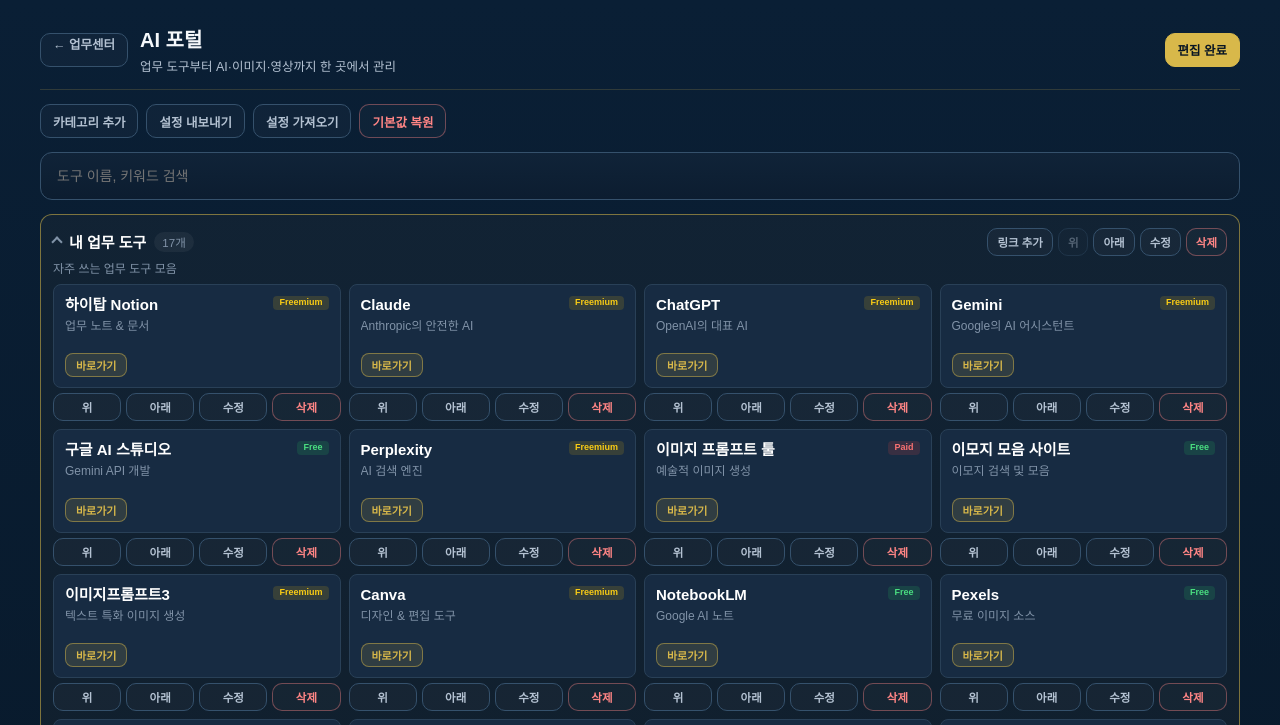
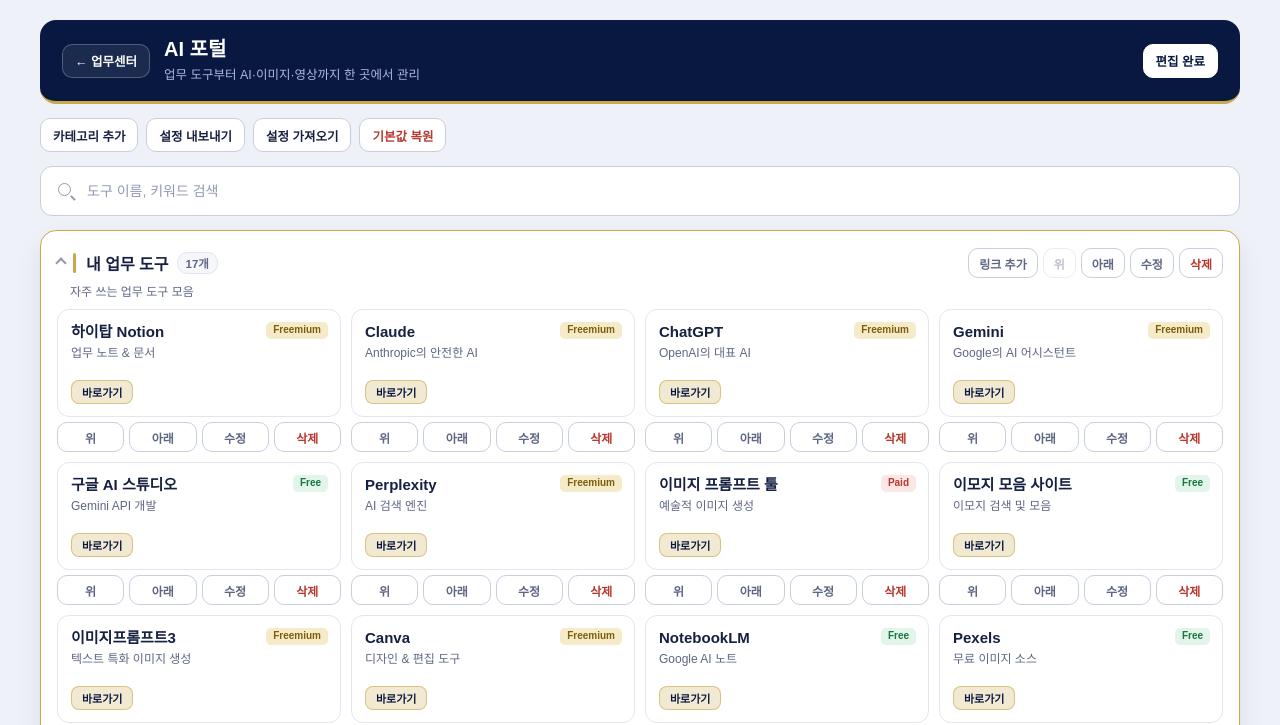
Before and after one commit to hitoputube-creator/hitop-ai-workcenter, a plain HTML site: page ai-portal.html in a window 1280 px wide. Both pictures are taken after a click on the button "편집 모드". Shown: the top 725 px of the page. Drawn offline with Linux system fonts and the light colour scheme.

Commit message:
AI 포털 화이트모드 적용 (업무센터 홈 스타일)

```diff
--- a/ai-portal.html
+++ b/ai-portal.html
@@ -6,78 +6,92 @@
 <title>AI 포털 - 하이탑 AI 업무센터</title>
 <link rel="icon" href="favicon.ico" type="image/x-icon">
 <style>
-:root{--bg:#071625;--panel:#101f32;--card:#172b42;--card2:#1b324c;--line:#294057;--line2:#35516c;--txt:#f5f8fb;--sub:#b4c2d2;--muted:#8193a8;--gold:#d8b84a;--gold2:rgba(216,184,74,.13);--blue:#5f9fd8;--blue2:rgba(95,159,216,.14);--danger:#ff8585}
+:root{--navy-deep:#081840;--navy:#0A1F5C;--gold:#C9A84C;--gold-tint:#F2E9D2;--bg:#EEF1F7;--surface:#FFFFFF;--surface-2:#F6F7FB;--line:#E1E5EF;--line-strong:#C7CEDE;--ink:#162041;--mist:#5E6684;--mist-2:#9199B2;--danger:#B6392F;--r-s:8px;--r-m:12px;--r-l:16px;--shadow:0 1px 2px rgba(10,22,60,.05),0 12px 28px rgba(10,22,60,.07)}
 *{box-sizing:border-box}
-body{margin:0;background:linear-gradient(180deg,#0a1f35 0%,var(--bg) 48%,#06131f 100%);color:var(--txt);font-family:Pretendard,"Noto Sans KR","Apple SD Gothic Neo",Arial,sans-serif;overflow-x:hidden}
+html{min-height:100%;background:var(--bg);overflow-x:hidden;color-scheme:light}
+body{min-height:100vh;margin:0;background:var(--bg);color:var(--ink);font-family:Pretendard,"Noto Sans KR","Malgun Gothic","Apple SD Gothic Neo",Arial,sans-serif;overflow-x:hidden;letter-spacing:0}
 button,input,select,textarea{font:inherit;color:inherit}
 a{color:inherit;text-decoration:none}
+:focus-visible{outline:2px solid var(--gold);outline-offset:2px}
+@media(prefers-reduced-motion:reduce){*{transition:none!important;animation:none!important}}
 .shell{width:min(1200px,calc(100% - 48px));margin:auto;padding:14px 0 32px;display:flex;flex-direction:column;gap:14px}
-.top{display:flex;justify-content:space-between;align-items:center;gap:16px;flex-wrap:wrap;padding:10px 0 14px;border-bottom:1px solid rgba(201,168,76,.2)}
-.brand{display:flex;gap:12px;align-items:center;min-width:0}
-h1{margin:0;font-size:20px}
-.sub{font-size:12.5px;color:var(--sub);margin-top:3px}
+.top{display:flex;justify-content:space-between;align-items:center;gap:16px;flex-wrap:wrap;min-height:64px;margin-top:6px;padding:18px 22px;background:var(--navy-deep);border-radius:var(--r-l);border-bottom:3px solid var(--gold)}
+.brand{display:flex;gap:14px;align-items:center;min-width:0}
+h1{margin:0;font-size:20px;font-weight:800;line-height:1.15;color:#fff}
+.sub{font-size:12.5px;color:#AEB9DC;margin-top:3px}
 .top-actions{display:flex;align-items:center;gap:7px;flex-wrap:wrap}
-.btn,.mini{border:1px solid var(--line2);border-radius:10px;background:rgba(255,255,255,.025);color:var(--sub);font-weight:700;cursor:pointer;transition:border-color .15s,background .15s,color .15s}
-.btn{min-height:34px;padding:0 12px;font-size:12.5px}
-.mini{min-height:28px;padding:0 9px;font-size:11.5px}
-.btn:hover,.mini:hover{border-color:var(--blue);color:var(--txt);background:var(--blue2)}
-.primary{background:var(--gold2);border-color:rgba(216,184,74,.5);color:var(--gold)}
-.primary.active{background:var(--gold);border-color:var(--gold);color:#071423}
-.danger{border-color:rgba(255,133,133,.4);color:var(--danger)}
-.danger:hover{color:var(--danger);border-color:rgba(255,133,133,.6);background:rgba(255,133,133,.1)}
+.btn,.mini{border:1px solid var(--line-strong);border-radius:10px;background:var(--surface);color:var(--ink);font-weight:700;cursor:pointer;transition:border-color .15s,background .15s,color .15s,transform .15s}
+.btn{min-height:34px;padding:0 12px;font-size:12.5px;display:inline-flex;align-items:center;justify-content:center}
+.mini{min-height:30px;padding:0 10px;font-size:12px;color:var(--mist)}
+.btn:hover,.mini:hover{border-color:var(--navy);color:var(--navy);background:var(--surface-2)}
+.top .btn{background:rgba(255,255,255,.08);border-color:rgba(255,255,255,.24);color:#fff}
+.top .btn:hover{background:rgba(255,255,255,.18);border-color:rgba(255,255,255,.4);color:#fff}
+.primary{background:var(--navy);border-color:var(--navy);color:#fff}
+.primary:hover{background:var(--navy-deep);border-color:var(--navy-deep);color:#fff}
+.top .primary{background:var(--gold);border-color:var(--gold);color:var(--navy-deep)}
+.top .primary:hover{background:#d6b95e;border-color:#d6b95e;color:var(--navy-deep)}
+.primary.active,.top .primary.active{background:#fff;border-color:#fff;color:var(--navy-deep)}
+.danger{color:var(--danger)}
+.danger:hover{color:var(--danger);border-color:rgba(182,57,47,.5);background:rgba(182,57,47,.06)}
 .mini[disabled]{opacity:.4;cursor:not-allowed}
-.search input{width:100%;height:48px;border:1px solid var(--line2);border-radius:12px;background:linear-gradient(180deg,#102338,#0c1d30);color:var(--txt);padding:0 16px;outline:none;font-size:14px}
-.search input:focus{border-color:var(--blue);background:#12273d}
+.search{position:relative}
+.search:before{content:"";position:absolute;left:18px;top:50%;width:11px;height:11px;margin-top:-8px;border:1.8px solid var(--mist-2);border-radius:50%;pointer-events:none}
+.search:after{content:"";position:absolute;left:30px;top:50%;width:6px;height:1.8px;margin-top:6px;background:var(--mist-2);transform:rotate(45deg);pointer-events:none}
+.search input{width:100%;height:50px;border:1px solid var(--line-strong);border-radius:12px;background:var(--surface);color:var(--ink);padding:0 18px 0 46px;outline:none;font-size:14px}
+.search input::placeholder{color:var(--mist-2)}
+.search input:focus{border-color:var(--navy);box-shadow:0 0 0 3px rgba(10,31,92,.1)}
 .edit-toolbar{display:none;gap:8px;flex-wrap:wrap}
 .shell.edit-mode .edit-toolbar{display:flex}
-.cat-section{background:linear-gradient(180deg,rgba(16,31,50,.96),#0f1d2f);border:1px solid rgba(53,81,108,.86);border-radius:12px;padding:12px}
-.cat-section.featured{border-color:rgba(216,184,74,.55);background:rgba(216,184,74,.04)}
+#catList{display:flex;flex-direction:column;gap:14px}
+.cat-section{background:var(--surface);border:1px solid var(--line);border-radius:var(--r-l);padding:16px;box-shadow:var(--shadow)}
+.cat-section.featured{border-color:var(--gold)}
 .cat-header{display:flex;justify-content:space-between;align-items:center;gap:10px;flex-wrap:wrap}
-.cat-toggle{flex:1;min-width:0;display:flex;align-items:center;gap:8px;background:transparent;border:0;padding:4px 0;text-align:left;cursor:pointer}
-.cat-title{font-size:15px;font-weight:800;color:#fff;overflow:hidden;text-overflow:ellipsis;white-space:nowrap;min-width:0}
-.cat-count{font-size:11.5px;color:var(--muted);background:rgba(255,255,255,.05);padding:2px 8px;border-radius:10px;flex-shrink:0}
-.chev{width:8px;height:8px;border-right:2px solid var(--muted);border-bottom:2px solid var(--muted);transform:rotate(45deg);transition:.18s;flex-shrink:0}
+.cat-toggle{flex:1;min-width:0;display:flex;align-items:center;gap:8px;background:transparent;border:0;padding:4px 0;text-align:left;cursor:pointer;color:var(--ink)}
+.cat-title{position:relative;padding-left:13px;font-size:16px;font-weight:800;color:var(--ink);overflow:hidden;text-overflow:ellipsis;white-space:nowrap;min-width:0}
+.cat-title:before{content:"";position:absolute;left:0;top:2px;bottom:2px;width:3px;border-radius:2px;background:var(--gold)}
+.cat-count{font-size:11.5px;font-weight:600;color:var(--mist);background:var(--surface-2);border:1px solid var(--line);padding:2px 8px;border-radius:10px;flex-shrink:0}
+.chev{width:8px;height:8px;border-right:2px solid var(--mist-2);border-bottom:2px solid var(--mist-2);transform:rotate(45deg);transition:.18s;flex-shrink:0}
 .cat-section.open .chev{transform:rotate(225deg)}
-.cat-desc{font-size:12px;color:var(--muted);margin:3px 0 8px}
+.cat-desc{font-size:12px;color:var(--mist);margin:3px 0 8px 13px}
 .cat-body{display:none}
 .cat-section.open .cat-body{display:block}
 .cat-edit-controls{gap:5px;flex-wrap:wrap;align-items:center}
-.link-grid{display:grid;grid-template-columns:repeat(4,minmax(0,1fr));gap:8px;margin-top:8px}
+.link-grid{display:grid;grid-template-columns:repeat(4,minmax(0,1fr));gap:10px;margin-top:10px}
 .link-item{display:flex;flex-direction:column;gap:5px;min-width:0}
-.link-card{position:relative;width:100%;max-width:100%;overflow:hidden;background:var(--card);border:1px solid var(--line);border-radius:8px;padding:10px 11px;display:flex;flex-direction:column;align-items:stretch;gap:7px;min-height:104px}
-.link-card:hover{border-color:var(--blue);background:var(--card2)}
+.link-card{position:relative;width:100%;max-width:100%;overflow:hidden;background:var(--surface);border:1px solid var(--line);border-radius:var(--r-m);padding:12px 13px;display:flex;flex-direction:column;align-items:stretch;gap:7px;min-height:108px;transition:border-color .15s,background .15s,transform .15s,box-shadow .15s}
+.link-card:hover{border-color:var(--navy);background:#F3F5FB;transform:translateY(-1px);box-shadow:var(--shadow)}
 .link-info{min-width:0;display:flex;flex-direction:column;gap:4px;flex:1}
-.link-name{font-size:15px;line-height:1.28;font-weight:800;color:#fff;display:flex;align-items:flex-start;gap:8px;min-width:0;padding-right:70px}
+.link-name{font-size:15px;line-height:1.28;font-weight:800;color:var(--ink);display:flex;align-items:flex-start;gap:8px;min-width:0;padding-right:70px}
 .name-text{overflow:hidden;text-overflow:ellipsis;display:-webkit-box;-webkit-line-clamp:2;-webkit-box-orient:vertical;min-width:0}
-.link-desc{font-size:12px;line-height:1.35;color:var(--muted);white-space:nowrap;overflow:hidden;text-overflow:ellipsis}
-.link-go{align-self:flex-start;margin-top:auto;min-height:24px;border:1px solid rgba(216,184,74,.48);border-radius:8px;background:var(--gold2);color:var(--gold);display:inline-flex;align-items:center;justify-content:center;padding:0 10px;font-size:11px;font-weight:800}
-.link-card:hover .link-go{background:rgba(216,184,74,.22);border-color:rgba(216,184,74,.72);color:#f1d66f}
+.link-desc{font-size:12px;line-height:1.35;color:var(--mist);white-space:nowrap;overflow:hidden;text-overflow:ellipsis}
+.link-go{align-self:flex-start;margin-top:auto;min-height:24px;border:1px solid rgba(201,168,76,.6);border-radius:8px;background:var(--gold-tint);color:var(--navy-deep);display:inline-flex;align-items:center;justify-content:center;padding:0 10px;font-size:11px;font-weight:800;transition:background .15s,color .15s,border-color .15s}
+.link-card:hover .link-go{background:var(--navy);border-color:var(--navy);color:#fff}
 .link-invalid{font-size:12px;color:var(--danger);padding:12px 14px;border:1px dashed var(--danger);border-radius:12px}
-.badge{position:absolute;right:11px;top:11px;font-size:9px;padding:1px 6px;border-radius:4px;font-weight:700;flex-shrink:0}
-.badge-free{background:rgba(34,197,94,.15);color:#4ade80}
-.badge-paid{background:rgba(239,68,68,.15);color:#f87171}
-.badge-freemium{background:rgba(234,179,8,.15);color:#facc15}
-.badge-etc{background:rgba(148,163,184,.15);color:#cbd5e1}
+.badge{position:absolute;right:12px;top:12px;font-size:10px;padding:2px 7px;border-radius:5px;font-weight:700;flex-shrink:0}
+.badge-free{background:#E3F5EA;color:#14783F}
+.badge-paid{background:#FBE7E4;color:#B6392F}
+.badge-freemium{background:#F6EBC8;color:#7C5E0C}
+.badge-etc{background:#E8EBF3;color:#5E6684}
 .link-edit-controls{display:flex;gap:5px;flex-wrap:wrap}
 .link-edit-controls .mini{flex:1;min-width:44px}
-.no-result{display:none;text-align:center;color:var(--muted);padding:40px;font-size:14px}
-.footer{text-align:center;color:var(--muted);font-size:12px;padding-top:4px}
-.modal-bg{display:none;position:fixed;inset:0;z-index:50;background:rgba(0,0,0,.72);align-items:center;justify-content:center;padding:16px}
+.no-result{display:none;text-align:center;color:var(--mist);padding:40px;font-size:14px}
+.footer{text-align:center;color:var(--mist-2);font-size:12px;padding-top:4px}
+.modal-bg{display:none;position:fixed;inset:0;z-index:50;background:rgba(8,24,64,.45);align-items:center;justify-content:center;padding:16px}
 .modal-bg.show{display:flex}
-.modal{width:min(460px,100%);max-height:90vh;overflow:auto;background:var(--panel);border:1px solid var(--line2);border-radius:12px;padding:20px}
-.modal h3{margin:0 0 16px;font-size:17px}
-.lab{display:block;margin:12px 0 5px;color:var(--sub);font-size:12px;font-weight:800}
-.inp{width:100%;min-height:40px;border:1px solid var(--line);border-radius:10px;background:rgba(0,0,0,.18);color:var(--txt);padding:0 11px;outline:none}
+.modal{width:min(460px,100%);max-height:90vh;overflow:auto;background:var(--surface);border:1px solid var(--line);border-radius:var(--r-l);padding:22px;box-shadow:0 24px 60px rgba(10,22,60,.25)}
+.modal h3{margin:0 0 16px;font-size:17px;color:var(--ink)}
+.lab{display:block;margin:12px 0 5px;color:var(--mist);font-size:12px;font-weight:800}
+.inp{width:100%;min-height:40px;border:1px solid var(--line-strong);border-radius:10px;background:var(--surface);color:var(--ink);padding:0 11px;outline:none}
 textarea.inp{min-height:60px;padding:10px 11px;resize:vertical}
-.inp:focus{border-color:var(--blue)}
-.row{display:flex;align-items:center;gap:8px;margin-top:12px;color:var(--sub);font-size:13px}
-.note{font-size:12px;color:var(--muted);margin:4px 0}
+.inp:focus{border-color:var(--navy);box-shadow:0 0 0 3px rgba(10,31,92,.1)}
+.row{display:flex;align-items:center;gap:8px;margin-top:12px;color:var(--ink);font-size:13px}
+.note{font-size:12px;color:var(--mist);margin:4px 0}
 .foot{display:flex;justify-content:flex-end;gap:8px;margin-top:18px}
-.toast{position:fixed;right:18px;bottom:18px;z-index:80;background:var(--panel);border:1px solid var(--line2);border-radius:10px;padding:10px 12px;font-size:13px;opacity:0;transform:translateY(8px);transition:.18s;max-width:calc(100% - 36px)}
+.toast{position:fixed;right:18px;bottom:18px;z-index:80;background:var(--navy-deep);color:#fff;border-radius:10px;padding:10px 14px;font-size:13px;opacity:0;transform:translateY(8px);transition:.18s;max-width:calc(100% - 36px);box-shadow:var(--shadow)}
 .toast.show{opacity:1;transform:translateY(0)}
 @media(max-width:640px){
 .shell{width:calc(100% - 28px);padding-top:10px}
-.top{flex-direction:column;align-items:flex-start}
+.top{flex-direction:column;align-items:flex-start;padding:16px}
 .top-actions{width:100%}
 .top-actions .btn{flex:1;min-width:0}
 .link-grid{grid-template-columns:1fr}
```
